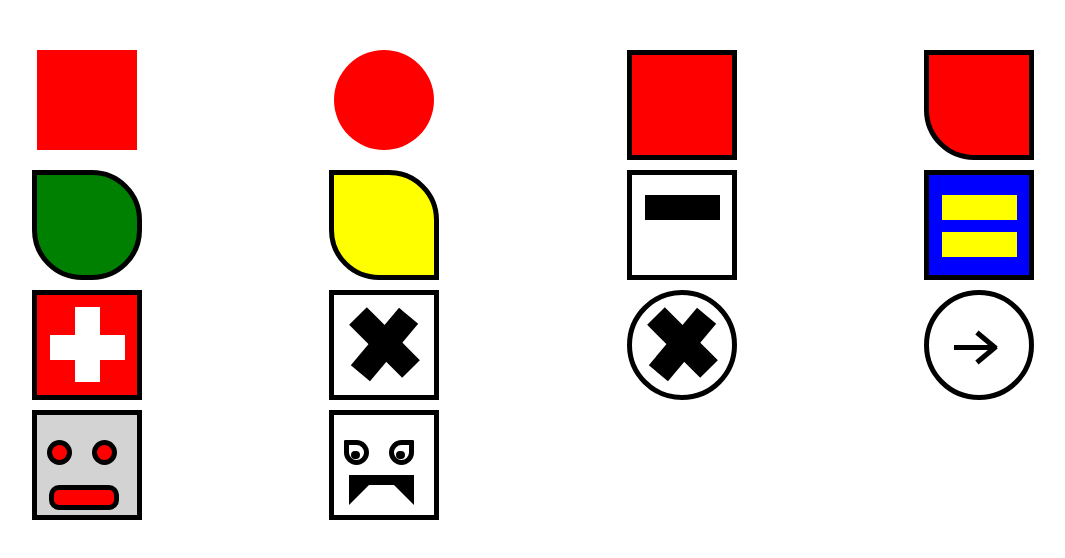
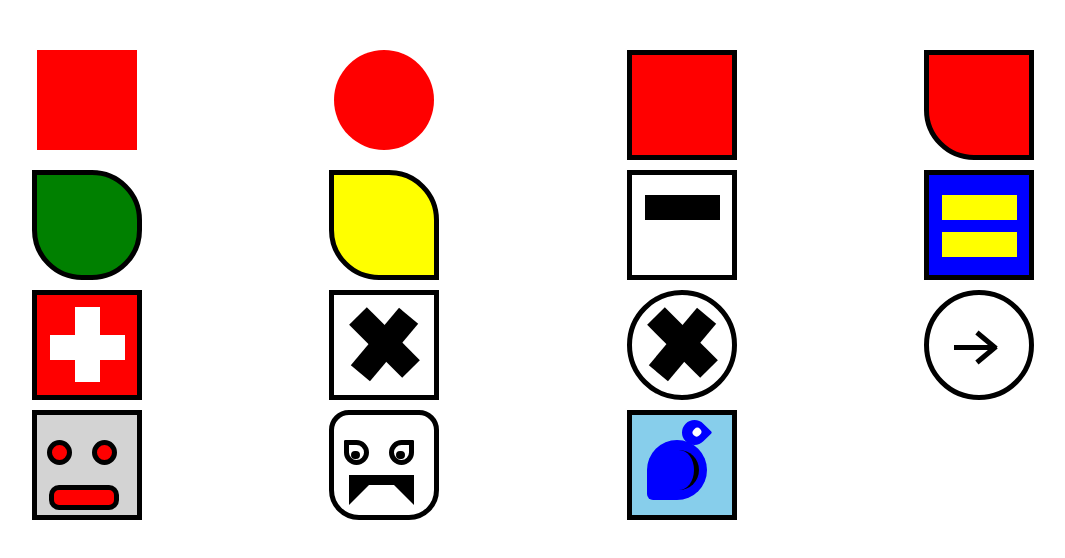
Before and after one commit to ablades/few2.2-assignment1, a React (Create React App) app: page / in a window 1280 px wide. Shown: the top 558 px of the page, without its empty margins (107-1172 px from the left). Built offline with nearby package versions, Linux system fonts and the light colour scheme.

Commit message:
complete bird

```diff
--- a/src/App.js
+++ b/src/App.js
@@ -14,6 +14,7 @@ import CircleX from './components/CircleX';
 import Arrow from './components/Arrow';
 import Robot from './components/Robot';
 import Vampire from './components/Vampire';
+import Bird from './components/Bird';
 
 function App() {
 
@@ -42,6 +43,7 @@ function App() {
       <Arrow />
       <Robot />
       <Vampire />
+      <Bird />
     </div>
   );
 }
--- /dev/null
+++ b/src/components/Bird.js
@@ -0,0 +1,64 @@
+import React from 'react'
+
+function Bird() {
+    const outerStyle = {
+        width: '100px',
+        height: '100px',
+        backgroundColor: 'skyblue',
+        border: '5px solid black',
+    }
+
+    const body = {
+        backgroundColor: 'blue',
+        borderRadius: '50px 50px 50px 10px',
+        width: '60px',
+        height: '60px',
+        transform: 'translate(15px, 0px)',
+
+    }
+    const body2 = {
+        backgroundColor: 'blue',
+        border: '5px solid black',
+        borderRadius: '50px 50px 50px 10px',
+        width: '40px',
+        height: '40px',
+        transform: 'translate(22px, -50px)',
+        borderTop: '0px solid transparent',
+        borderLeft: '0px solid transparent',
+        borderRight: '5px solid black',
+        borderBottom: '0px solid transparent',
+
+    }
+
+    const head = {
+        width: '25px',
+        height: '25px',
+        borderRadius: '50px 50px 5px 50px',
+        backgroundColor: 'blue',
+        transform: 'translate(50px, 5px) rotate(-45deg)'
+    }
+
+
+    const eyeball = {
+        width: '1px',
+        height: '0px',
+        border: '4px solid white',
+        borderRadius: '100px',
+        transform: 'translate(10px, 10px)'
+
+    }
+
+    return(
+        <div className="mailbox" style={outerStyle}>
+            <div className="head" style={head}>
+                <div className="eyeball" style={eyeball}></div>
+            </div>
+
+
+            <div className="rect" style={body}></div>
+            <div className="rect" style={body2}></div>
+        </div>
+    )
+}
+
+export default Bird
--- a/src/components/Vampire.js
+++ b/src/components/Vampire.js
@@ -6,6 +6,7 @@ function Vampire() {
         height: '100px',
         backgroundColor: 'white',
         border: '5px solid black',
+        borderRadius: '20px 20px 30px 30px'
     }
 
     const mouth = {
```
